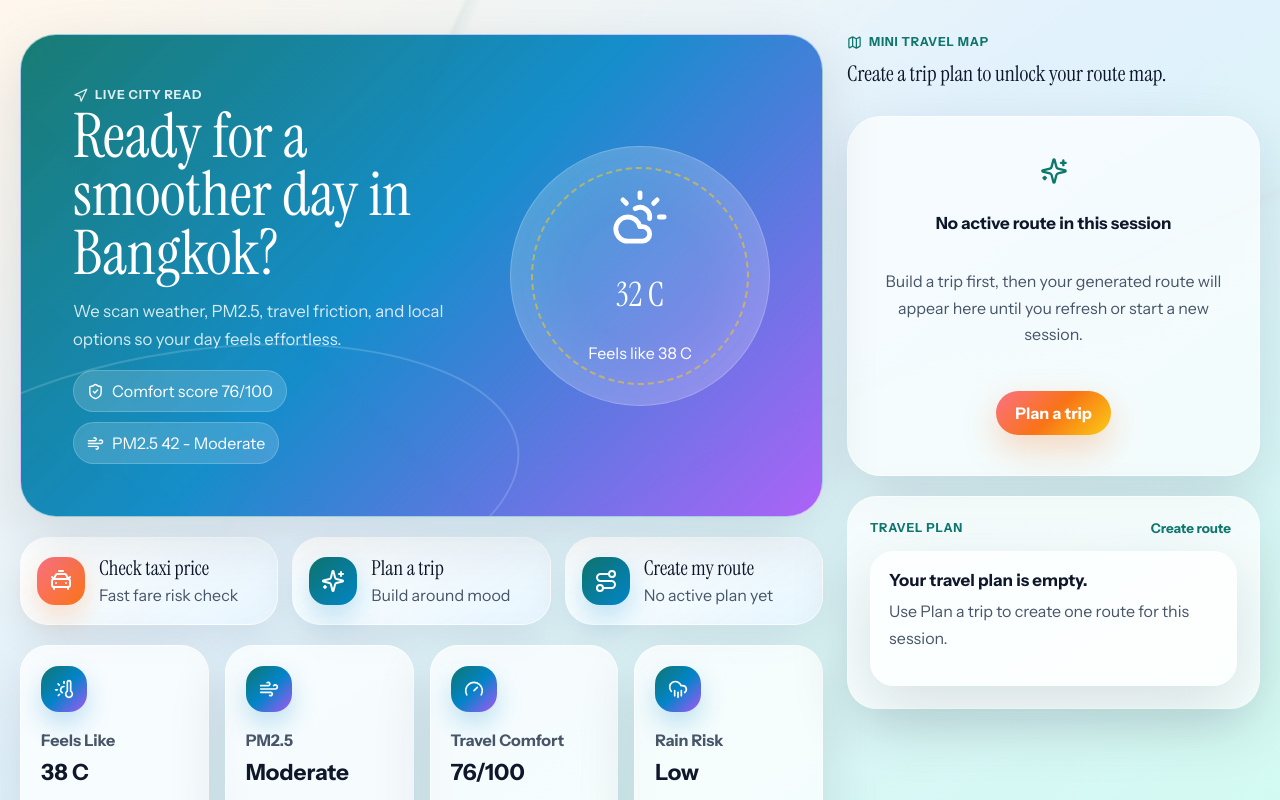
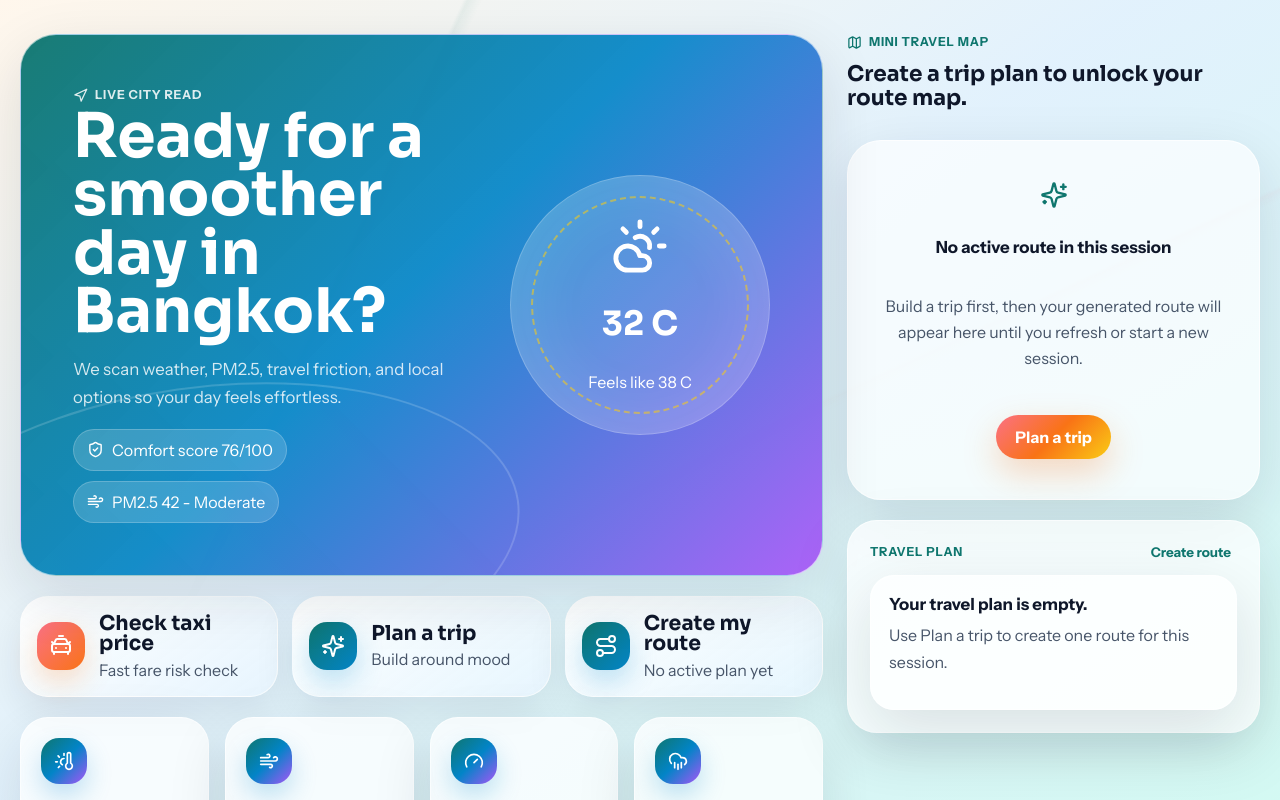
Before and after one commit to helodrys/Super-ai-hackaton-4-online, a React (Vite) app: page / in a window 1280 px wide. Shown: the top 800 px of the page. Built offline with nearby package versions, Linux system fonts and the light colour scheme.

Commit message:
Switch headings to Sora

```diff
--- a/src/styles/global.css
+++ b/src/styles/global.css
@@ -1,4 +1,4 @@
-@import url("https://fonts.googleapis.com/css2?family=Instrument+Sans:ital,wght@0,400..700;1,400..700&family=Instrument+Serif:ital@0;1&display=swap");
+@import url("https://fonts.googleapis.com/css2?family=Instrument+Sans:ital,wght@0,400..700;1,400..700&family=Sora:wght@400;500;600;700;800&display=swap");
 
 :root {
   font-family: "Instrument Sans", system-ui, -apple-system, BlinkMacSystemFont, "Segoe UI", sans-serif;
@@ -133,9 +133,9 @@ textarea:focus-visible {
 }
 
 .brand-mark strong {
-  font-family: "Instrument Serif", Georgia, "Times New Roman", serif;
+  font-family: "Sora", "Instrument Sans", system-ui, sans-serif;
   font-size: 1.35rem;
-  font-weight: 400;
+  font-weight: 700;
 }
 
 .brand-mark small {
@@ -416,8 +416,8 @@ h3,
 .phrase-card strong,
 .timeline-content h3,
 .itinerary-header h1 {
-  font-family: "Instrument Serif", Georgia, "Times New Roman", serif;
-  font-weight: 400;
+  font-family: "Sora", "Instrument Sans", system-ui, sans-serif;
+  font-weight: 700;
 }
 
 h1 {
```
